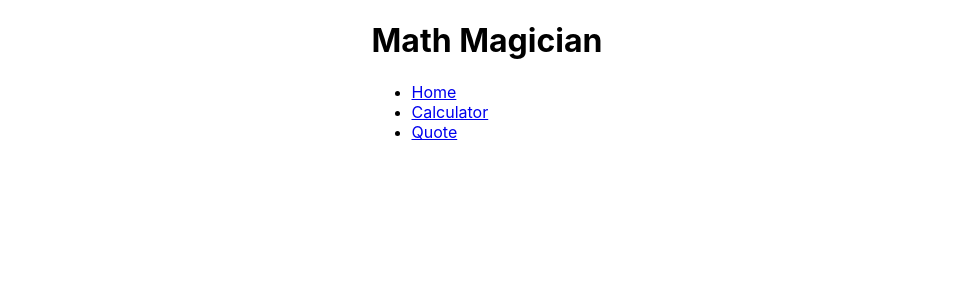
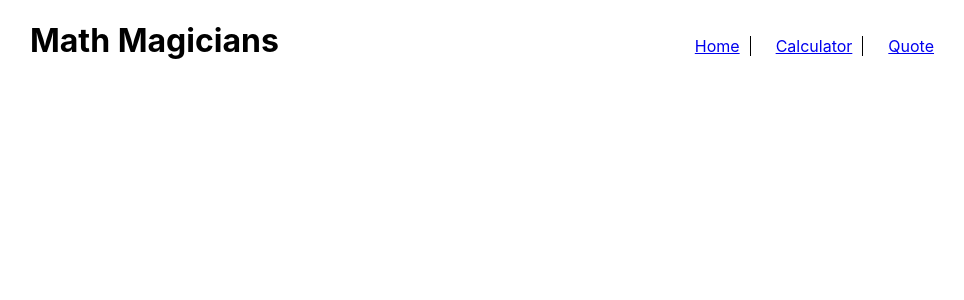
Before and after one commit to huseyinbiyik/math-magicians, a React (Create React App) app: page / in a window 1280 px wide. Shown: the top 300 px of the page, without its empty margins (153-1117 px from the left). Built offline with nearby package versions, Linux system fonts and the light colour scheme.

Commit message:
Add styling to header

```diff
--- /dev/null
+++ b/src/components/Header.css
@@ -0,0 +1,23 @@
+.container {
+  width: 100vw;
+  display: flex;
+  justify-content: space-around;
+  align-items: baseline;
+}
+
+.menu {
+display: flex;
+list-style: none;
+gap: 15px;
+}
+
+.menu>li {
+  padding: 0 10px;
+  border-right-width: 1.5px;
+  border-right-color: black;
+  border-right-style: solid;
+}
+
+.menu>li:last-child{
+  border: none;
+}
--- a/src/components/Header.js
+++ b/src/components/Header.js
@@ -1,12 +1,13 @@
 import React from 'react';
 import { Link } from 'react-router-dom';
+import './Header.css'
 
 const Header = () => {
   return (
     <header className='container'>
-      <h1>Math Magician</h1>
+      <h1>Math Magicians</h1>
       <nav>
-        <ul>
+        <ul className='menu'>
           <li>
             <Link to='/home'>Home</Link>
           </li>
```
